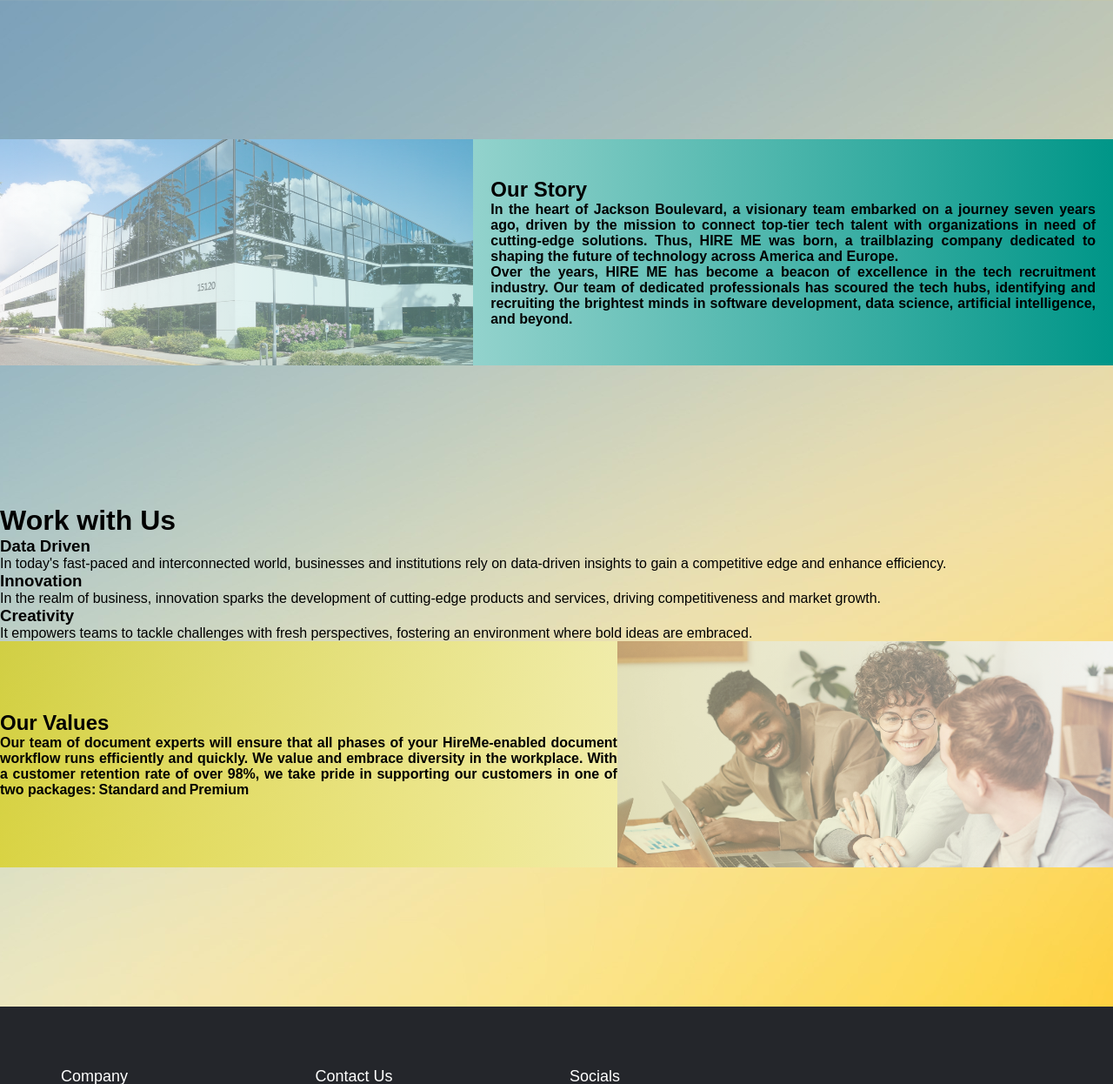
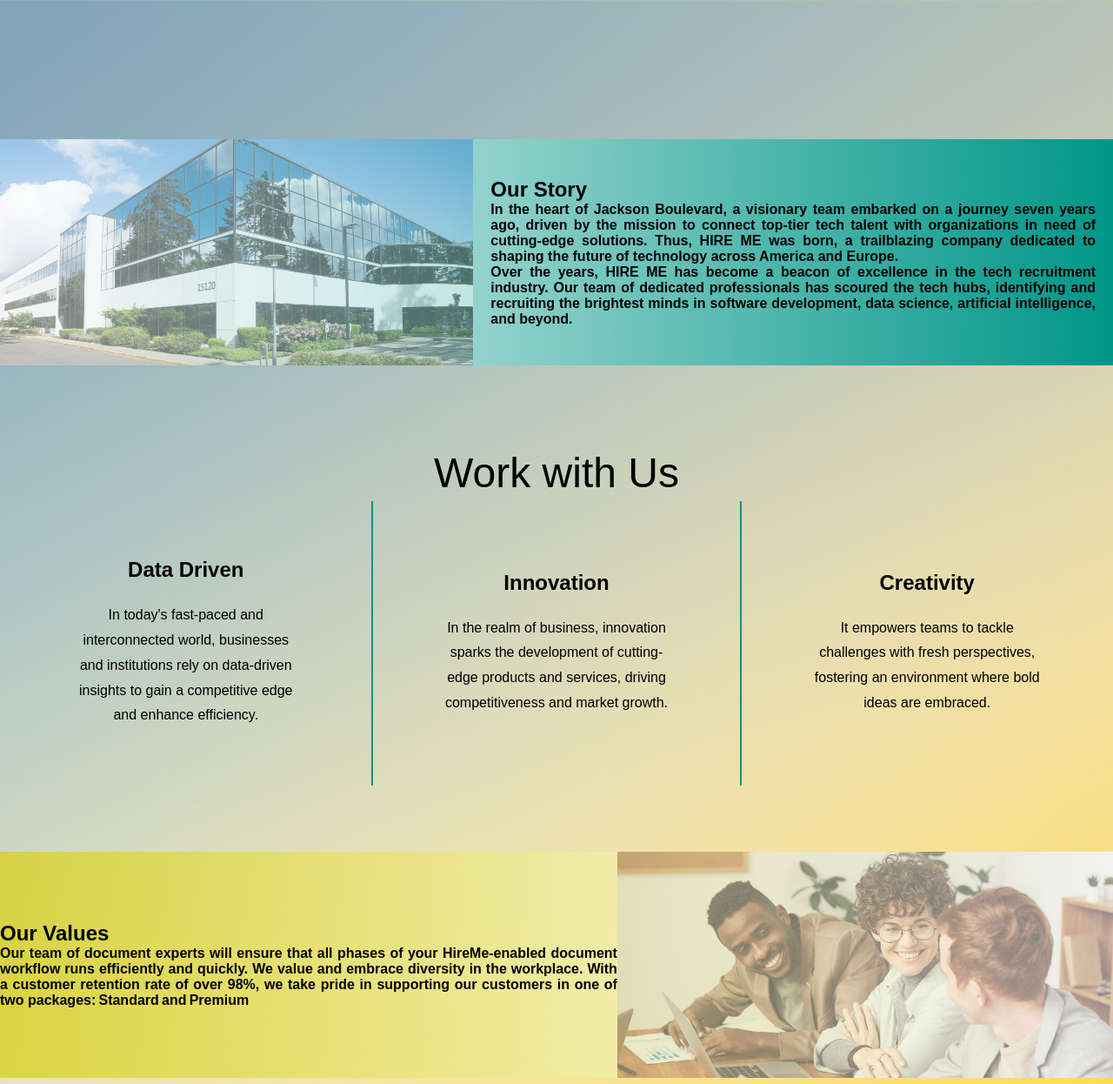
Before and after one commit to oltahasimja/PROJEKTI, a PHP site: page /aboutus.html in a window 1280 px wide. Shown: the part 90-1336 px from the top of the page at 87% size. Run offline with PHP 8.4, Linux system fonts and the light colour scheme.

Commit message:
workwithus

```diff
--- a/aboutus.html
+++ b/aboutus.html
@@ -34,19 +34,19 @@
 </div>
    </div>
  <div class="work">
-    <h1 id="1">Work with Us</h1>
+    <p id="work-title">Work with Us</p>
     <div class="tabelat">
-        <div>
-            <h3>Data Driven</h3>
-            <p>In today's fast-paced and interconnected world, businesses and institutions rely on data-driven insights to gain a competitive edge and enhance efficiency.</p>
+        <div class="tabela-1">
+            <h2 >Data Driven</h2>
+            <p id="parag1">In today's fast-paced and interconnected world, businesses and institutions rely on data-driven insights to gain a competitive edge and enhance efficiency.</p>
         </div>
-        <div>
-            <h3>Innovation</h3>
-            <p>In the realm of business, innovation sparks the development of cutting-edge products and services, driving competitiveness and market growth.</p>
+        <div class="tabela-2">
+            <h2 >Innovation</h2>
+            <p id="parag1">In the realm of business, innovation sparks the development of cutting-edge products and services, driving competitiveness and market growth.</p>
         </div>
-        <div>
-            <h3>Creativity</h3>
-            <p>It empowers teams to tackle challenges with fresh perspectives, fostering an environment where bold ideas are embraced.</p>
+        <div class="tabela-3">
+            <h2>Creativity</h2>
+            <p id="parag1">It empowers teams to tackle challenges with fresh perspectives, fostering an environment where bold ideas are embraced.</p>
         </div>
     </div>
  </div>
--- a/stylecover.css
+++ b/stylecover.css
@@ -267,7 +267,7 @@ ul{
 }
 .blloku1 {
     margin-top:10em;
-margin-bottom: 10em;
+
     padding-right: 20px;
     display: flex;
     align-items: center;
@@ -308,6 +308,49 @@ margin-bottom: 10em;
     text-align: justify;
     text-justify: inter-word;
   }
+  .work{
+    display: flex;
+    flex-direction: column;
+    justify-content: center;
+    align-items: center;
+  }
+  #work-title{
+    margin-top: 2em;
+    margin-bottom: -1.5em;
+    font-size: 3em;
+  }
   .tabelat{
+    height: 30em;
     width: 100%;
+    display: flex;
+    flex-direction: row;
+    justify-content: center;
+    align-items: center;
   }
+  .tabela-2{
+    padding: 5em;
+    border-left: 2px solid #009688;
+    border-right: 2px solid #009688;
+    width: 33.3%;
+    text-align: center;
+  }
+  .tabela-1{
+    padding: 5em;
+    width: 33.3%;
+    text-align: center;
+    /* row-gap: 1.2em; */
+  }  .tabela-3{
+    padding: 5em;
+    width: 33.3%;
+    text-align: center;
+    /* row-gap: 1.2em; */
+  }
+  #parag1{
+    text-align: center;
+   line-height: 1.8em;
+  }
+
+  .tabela-1 h2,.tabela-2 h2, .tabela-3 h2{
+    margin-bottom: 1em;
+
+  }
```
